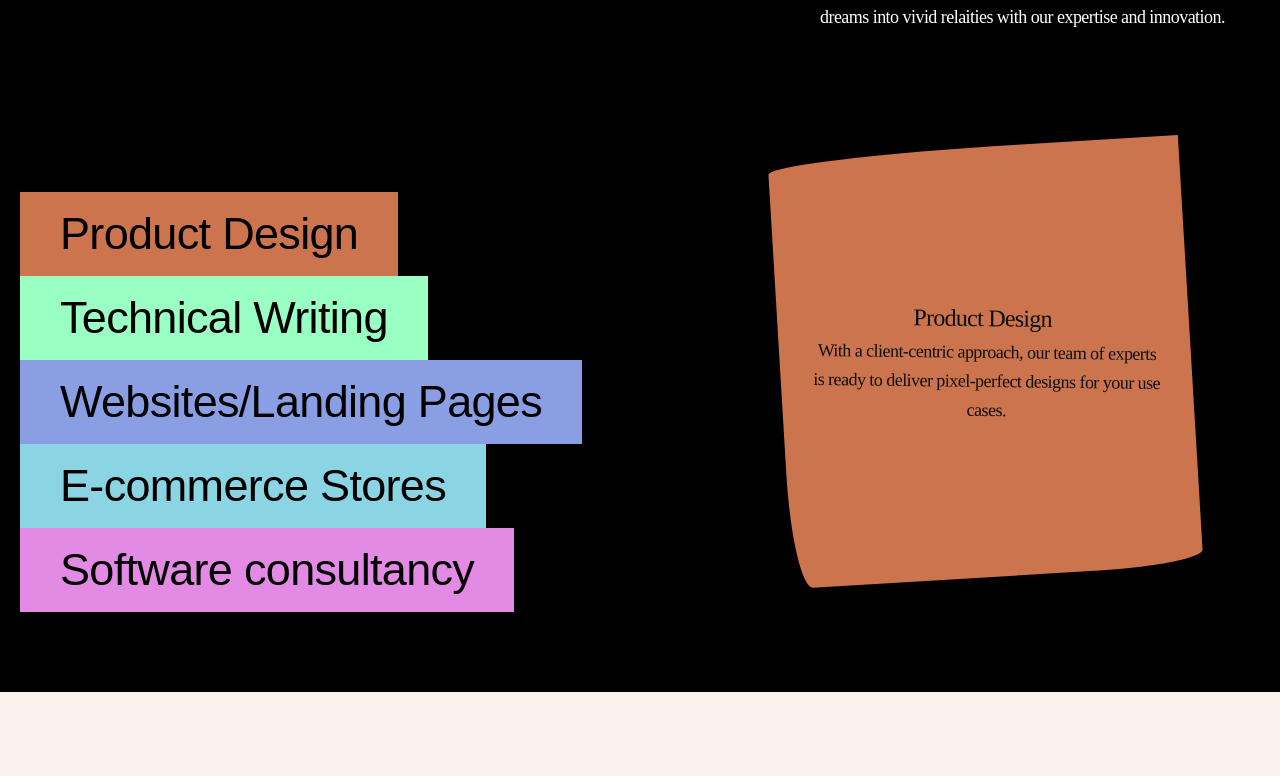
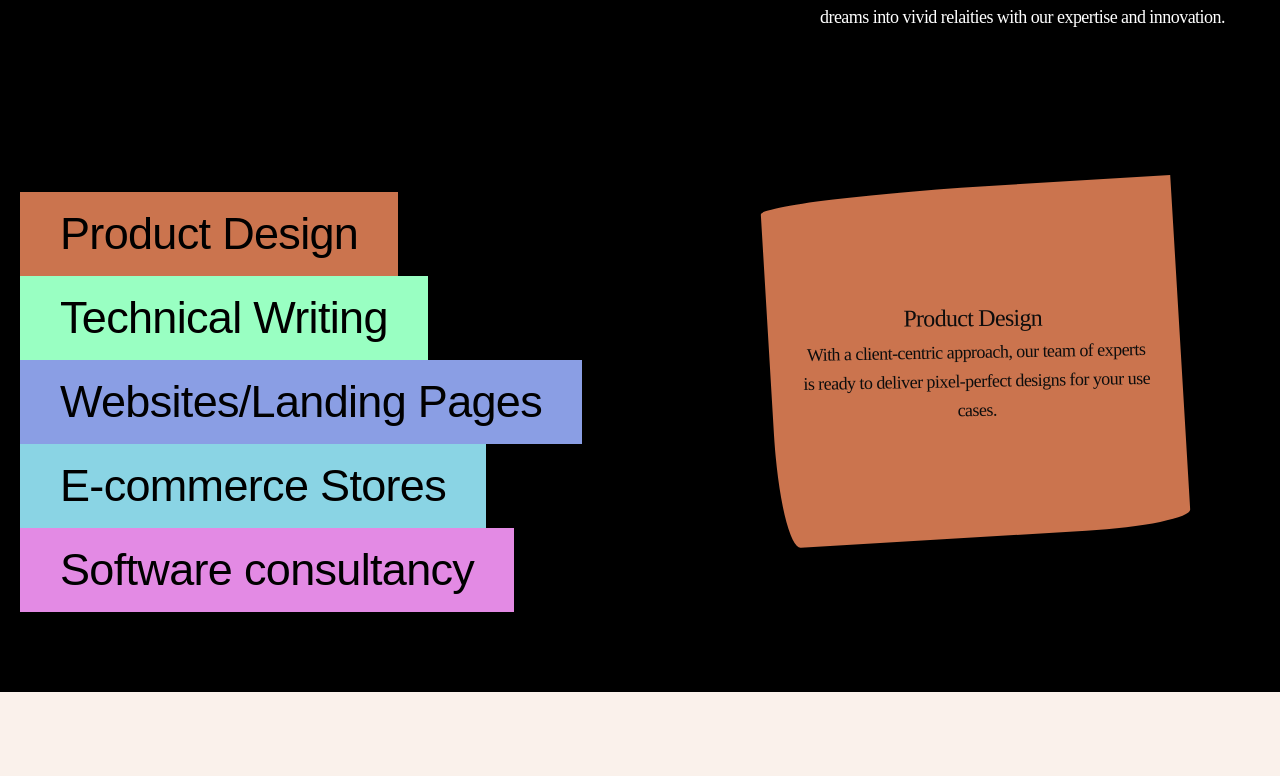
Before and after one commit to Ebiladou/Codecafe-re, a React (Vite) app: page / in a window 1280 px wide. Shown: the part 824-1600 px from the top of the page. Built offline with nearby package versions, Linux system fonts and the light colour scheme.

Commit message:
small fix

```diff
--- a/src/Main.scss
+++ b/src/Main.scss
@@ -115,42 +115,77 @@
   font-weight: 400;
   line-height: 28.8px;
   letter-spacing: -0.54px;
-  transform: rotate(4.1deg);
+  //transform: rotate(4.1deg);
 }
 
 .cards {
-  width: 480px;
-  height: 430px;
+  width: 490px;
+  height: 350px;
   position: relative;
 
   .card-desOne {
     background-color: #cb744e;
     transform: rotate(-3.42deg);
-    z-index: 5;
+    z-index: 1;
+
+    .heading {
+      transform: rotate(3.0deg);
+    }
+    .text {
+      transform: rotate(2.4deg);
+    }
   }
 
   .card-desTwo {
     background-color: #99ffc2;
     transform: rotate(-4.42deg);
-    z-index: 4;
+    z-index: 1;
+
+    .heading {
+      transform: rotate(3.8deg);
+    }
+    .text {
+      transform: rotate(3.1deg);
+    }
   }
 
   .card-desThree {
     background-color: #8a9ee4;
     transform: rotate(-5.42deg);
-    z-index: 3;
+    z-index: 1;
+
+    .heading {
+      transform: rotate(4.2deg);
+    }
+    .text {
+      transform: rotate(3.9deg);
+    }
   }
 
   .card-desFour {
     background-color: #8ad4e4;
     transform: rotate(-6.42deg);
-    z-index: 2;
+    z-index: 1;
+
+    .heading {
+      transform: rotate(4.9deg);
+    }
+    .text {
+      transform: rotate(4.4deg);
+    }
   }
 
   .card-desFive {
     background-color: #e38ae4;
     transform: rotate(-7.42deg);
     z-index: 1;
+
+    .heading {
+      transform: rotate(5.5deg);
+    }
+    .text {
+      transform: rotate(4.9deg);
+    }
   }
 }
 
--- a/src/components/Main.tsx
+++ b/src/components/Main.tsx
@@ -14,9 +14,6 @@ function Main() {
     setShowText((prevState) => {
       const updatedShowText = prevState.map((_, idx) => idx === index);
       return updatedShowText;
-      //const updatedShowText = [...showText];
-      //updatedShowText[index] = !updatedShowText[index];
-      //setShowText(updatedShowText);
     });
   };
 
@@ -141,7 +138,7 @@ function Main() {
 
         <div className="cards">
           {showText[0] && (
-            <div className="cards-style card-desOne" style={{ zIndex: "5" }}>
+            <div className="cards-style card-desOne" style={{ zIndex: "2" }}>
               <h3 className="heading">Product design</h3>
               <p className="text">
                 With a client-centric approach, our team of experts is ready to
@@ -151,7 +148,7 @@ function Main() {
           )}
 
           {showText[1] && (
-            <div className="cards-style card-desTwo" style={{ zIndex: "5" }}>
+            <div className="cards-style card-desTwo" style={{ zIndex: "2" }}>
               <h3 className="heading">Technical Writing</h3>
               <p className="text">
                 Work with our team of technical writing experts to attend to
@@ -162,7 +159,7 @@ function Main() {
           )}
 
           {showText[2] && (
-            <div className="cards-style card-desThree" style={{ zIndex: "5" }}>
+            <div className="cards-style card-desThree" style={{ zIndex: "2" }}>
               <h3 className="heading">Websites/Landing Pages</h3>
               <p className="text">
                 Upgrade your brand by working with our expert-led team to build
@@ -172,7 +169,7 @@ function Main() {
           )}
 
           {showText[3] && (
-            <div className="cards-style card-desFour" style={{ zIndex: "5" }}>
+            <div className="cards-style card-desFour" style={{ zIndex: "2" }}>
               <h3 className="heading">E-commerce Stores</h3>
               <p className="text">
                 Upgrade your brand by working with our expert-led team to build
@@ -182,7 +179,7 @@ function Main() {
           )}
 
           {showText[4] && (
-            <div className="cards-style card-desFive" style={{ zIndex: "5" }}>
+            <div className="cards-style card-desFive" style={{ zIndex: "2" }}>
               <h3 className="heading">Software Consultancy</h3>
               <p className="text">
                 Engage our team of experts to discuss general software needs not
```
